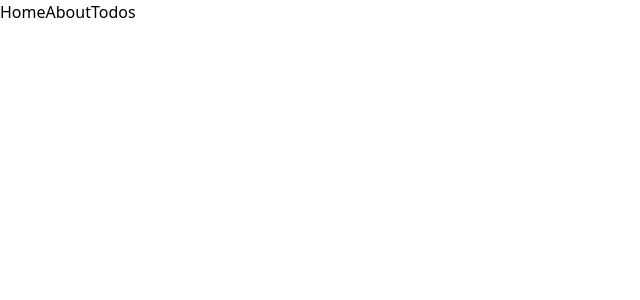
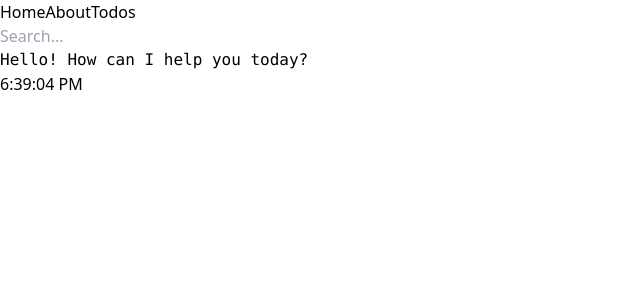
Before and after one commit to skwongg/freemium_marketing, a React (Vite) app in the folder client/: page /chat in a window 1280 px wide. Before the commit this address had no page. Shown: the top 300 px of the page, without its empty margins (0-640 px from the left). Built offline with nearby package versions, Linux system fonts and the light colour scheme.

Commit message:
search interface with search bar up top. TODO: replace search bar with domain intake

```diff
--- a/client/src/App.jsx
+++ b/client/src/App.jsx
@@ -1,10 +1,11 @@
+// src/App.jsx
 import { BrowserRouter as Router, Routes, Route } from 'react-router-dom';
 import { Provider } from 'react-redux';
 import { store } from './store';
 import Navbar from './components/Navbar';
 import Home from './pages/Home';
 import About from './pages/About';
-import TodoList from './pages/TodoList';
+import ChatInterface from './pages/ChatInterface';
 
 function App() {
   return (
@@ -12,11 +13,11 @@ function App() {
       <Router>
         <div className="min-h-screen bg-gray-100 flex flex-col">
           <Navbar />
-          <main className="flex-grow container mx-auto px-4 py-8">
+          <main className="flex-grow">
             <Routes>
               <Route path="/" element={<Home />} />
               <Route path="/about" element={<About />} />
-              <Route path="/todos" element={<TodoList />} />
+              <Route path="/chat" element={<ChatInterface />} />
             </Routes>
           </main>
         </div>
--- /dev/null
+++ b/client/src/features/chat/chatSlice.js
@@ -0,0 +1,29 @@
+// src/features/chat/chatSlice.js
+import { createSlice } from '@reduxjs/toolkit';
+
+const initialState = {
+  messages: [
+    {
+      id: 1,
+      text: 'Hello! How can I help you today?',
+      sender: 'bot',
+      timestamp: new Date().toISOString(),
+    },
+  ],
+};
+
+export const chatSlice = createSlice({
+  name: 'chat',
+  initialState,
+  reducers: {
+    addMessage: (state, action) => {
+      state.messages.push(action.payload);
+    },
+    clearChat: (state) => {
+      state.messages = initialState.messages;
+    },
+  },
+});
+
+export const { addMessage, clearChat } = chatSlice.actions;
+export default chatSlice.reducer;
--- /dev/null
+++ b/client/src/features/search/searchSlice.js
@@ -0,0 +1,51 @@
+// src/features/search/searchSlice.js
+import { createSlice, createAsyncThunk } from '@reduxjs/toolkit';
+import axios from 'axios';
+
+export const performSearch = createAsyncThunk(
+  'search/performSearch',
+  async (searchQuery) => {
+    try {
+      const response = await axios.post('http://127.0.0.1:8000/search', {
+        query: searchQuery
+      });
+      return response.data;
+    } catch (error) {
+      throw error;
+    }
+  }
+);
+
+const searchSlice = createSlice({
+  name: 'search',
+  initialState: {
+    results: [],
+    status: 'idle', // 'idle' | 'loading' | 'succeeded' | 'failed'
+    error: null,
+  },
+  reducers: {
+    clearResults: (state) => {
+      state.results = [];
+      state.status = 'idle';
+      state.error = null;
+    }
+  },
+  extraReducers: (builder) => {
+    builder
+      .addCase(performSearch.pending, (state) => {
+        state.status = 'loading';
+      })
+      .addCase(performSearch.fulfilled, (state, action) => {
+        state.status = 'succeeded';
+        state.results = action.payload;
+        state.error = null;
+      })
+      .addCase(performSearch.rejected, (state, action) => {
+        state.status = 'failed';
+        state.error = action.error.message;
+      });
+  },
+});
+
+export const { clearResults } = searchSlice.actions;
+export default searchSlice.reducer;
--- /dev/null
+++ b/client/src/pages/ChatInterface.jsx
@@ -0,0 +1,147 @@
+// src/pages/ChatInterface.jsx
+import { useState } from 'react';
+import { useSelector, useDispatch } from 'react-redux';
+import { performSearch } from '../features/search/searchSlice';
+import { addMessage } from '../features/chat/chatSlice';
+
+function ChatInterface() {
+  const [searchQuery, setSearchQuery] = useState('');
+  const [message, setMessage] = useState('');
+  const dispatch = useDispatch();
+
+  const messages = useSelector((state) => state.chat.messages);
+  const searchStatus = useSelector((state) => state.search.status);
+  const searchResults = useSelector((state) => state.search.results);
+  const searchError = useSelector((state) => state.search.error);
+
+  const handleSearch = async (e) => {
+    e.preventDefault();
+    if (!searchQuery.trim()) return;
+
+    try {
+      // Dispatch search action
+      const resultAction = await dispatch(performSearch(searchQuery));
+
+      // Add search query to chat
+      dispatch(addMessage({
+        id: Date.now(),
+        text: `Searching for: ${searchQuery}`,
+        sender: 'user',
+        timestamp: new Date().toISOString(),
+      }));
+
+      // If search was successful, add results to chat
+      if (performSearch.fulfilled.match(resultAction)) {
+        dispatch(addMessage({
+          id: Date.now() + 1,
+          text: `Search Results: ${JSON.stringify(resultAction.payload, null, 2)}`,
+          sender: 'bot',
+          timestamp: new Date().toISOString(),
+        }));
+      }
+    } catch (error) {
+      dispatch(addMessage({
+        id: Date.now() + 1,
+        text: `Error performing search: ${error.message}`,
+        sender: 'bot',
+        timestamp: new Date().toISOString(),
+      }));
+    }
+  };
+
+  return (
+    <div className="flex flex-col h-[calc(100vh-4rem)]">
+      {/* Search Bar */}
+      <div className="w-full bg-white shadow-md p-4">
+        <form onSubmit={handleSearch} className="max-w-2xl mx-auto">
+          <div className="relative">
+            <input
+              type="text"
+              value={searchQuery}
+              onChange={(e) => setSearchQuery(e.target.value)}
+              className="w-full px-4 py-2 pr-10 border rounded-lg focus:outline-none focus:ring-2 focus:ring-blue-500"
+              placeholder="Search..."
+            />
+            <button
+              type="submit"
+              disabled={searchStatus === 'loading'}
+              className="absolute right-2 top-1/2 -translate-y-1/2 p-2 text-gray-500 hover:text-blue-500 disabled:opacity-50"
+            >
+              {searchStatus === 'loading' ? (
+                // Loading spinner
+                <svg className="animate-spin h-5 w-5" viewBox="0 0 24 24">
+                  <circle
+                    className="opacity-25"
+                    cx="12"
+                    cy="12"
+                    r="10"
+                    stroke="currentColor"
+                    strokeWidth="4"
+                  ></circle>
+                  <path
+                    className="opacity-75"
+                    fill="currentColor"
+                    d="M4 12a8 8 0 018-8V0C5.373 0 0 5.373 0 12h4z"
+                  ></path>
+                </svg>
+              ) : (
+                // Search icon
+                <svg
+                  className="w-5 h-5"
+                  fill="none"
+                  stroke="currentColor"
+                  viewBox="0 0 24 24"
+                >
+                  <path
+                    strokeLinecap="round"
+                    strokeLinejoin="round"
+                    strokeWidth={2}
+                    d="M21 21l-6-6m2-5a7 7 0 11-14 0 7 7 0 0114 0z"
+                  />
+                </svg>
+              )}
+            </button>
+          </div>
+
+          {/* Search Status Messages */}
+          {searchStatus === 'failed' && (
+            <p className="mt-2 text-red-500 text-sm">
+              Error: {searchError}
+            </p>
+          )}
+        </form>
+      </div>
+
+      {/* Chat Messages */}
+      <div className="flex-grow flex flex-col bg-gray-50 p-4">
+        <div className="flex-grow overflow-y-auto mb-4 space-y-4">
+          {messages.map((msg) => (
+            <div
+              key={msg.id}
+              className={`flex ${
+                msg.sender === 'user' ? 'justify-end' : 'justify-start'
+              }`}
+            >
+              <div
+                className={`max-w-[70%] p-3 rounded-lg ${
+                  msg.sender === 'user'
+                    ? 'bg-blue-500 text-white'
+                    : 'bg-white text-gray-800'
+                } shadow`}
+              >
+                <pre className="whitespace-pre-wrap break-words">
+                  {msg.text}
+                </pre>
+                <span className="text-xs opacity-75">
+                  {new Date(msg.timestamp).toLocaleTimeString()}
+                </span>
+              </div>
+            </div>
+          ))}
+        </div>
+      </div>
+    </div>
+  );
+}
+
+export default ChatInterface;
--- a/client/src/store.js
+++ b/client/src/store.js
@@ -1,8 +1,11 @@
+// src/store.js
 import { configureStore } from '@reduxjs/toolkit';
-import todosReducer from './features/todos/todosSlice';
+import chatReducer from './features/chat/chatSlice';
+import searchReducer from './features/search/searchSlice';
 
 export const store = configureStore({
   reducer: {
-    todos: todosReducer,
+    chat: chatReducer,
+    search: searchReducer,
   },
 });
```
